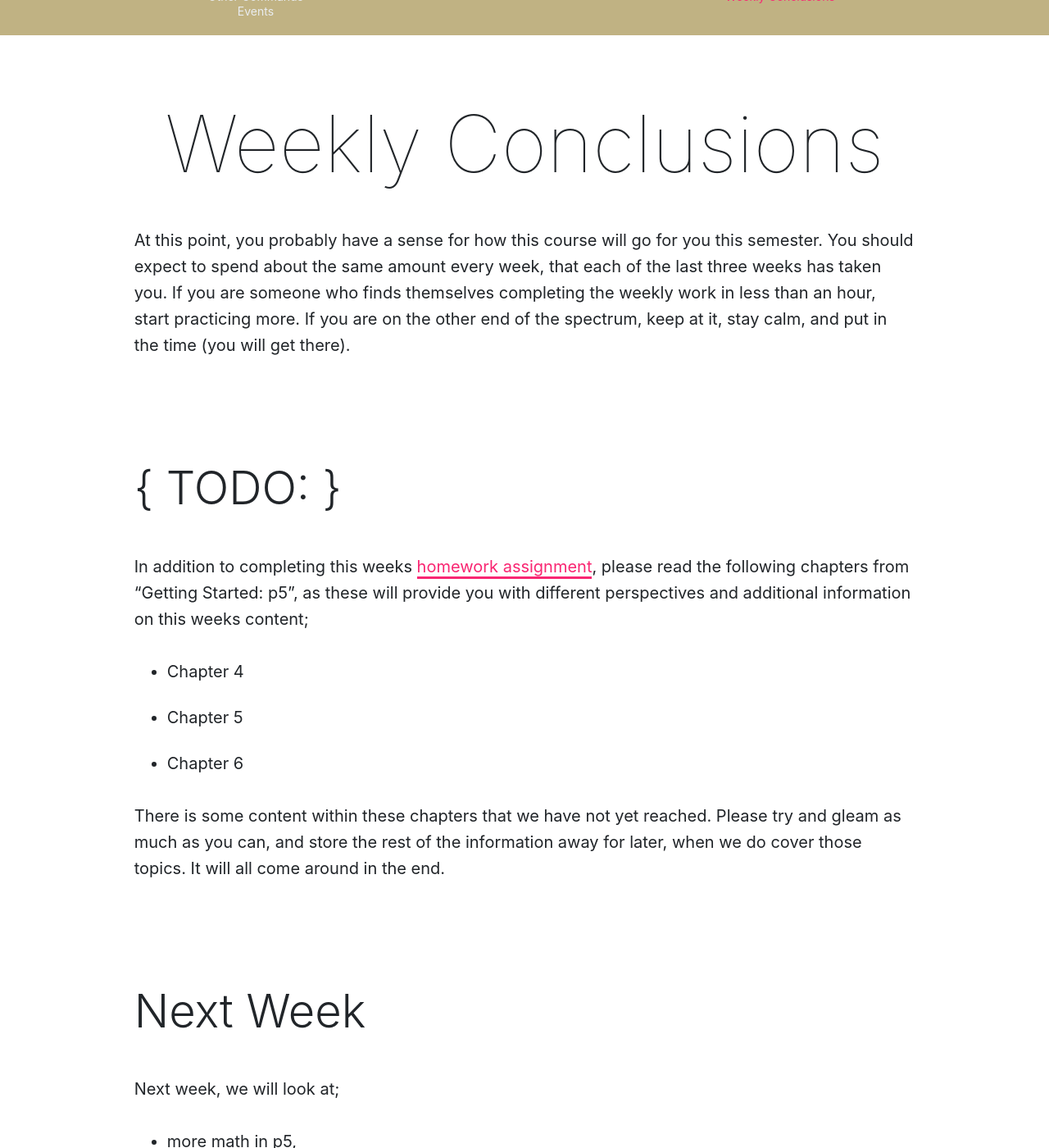
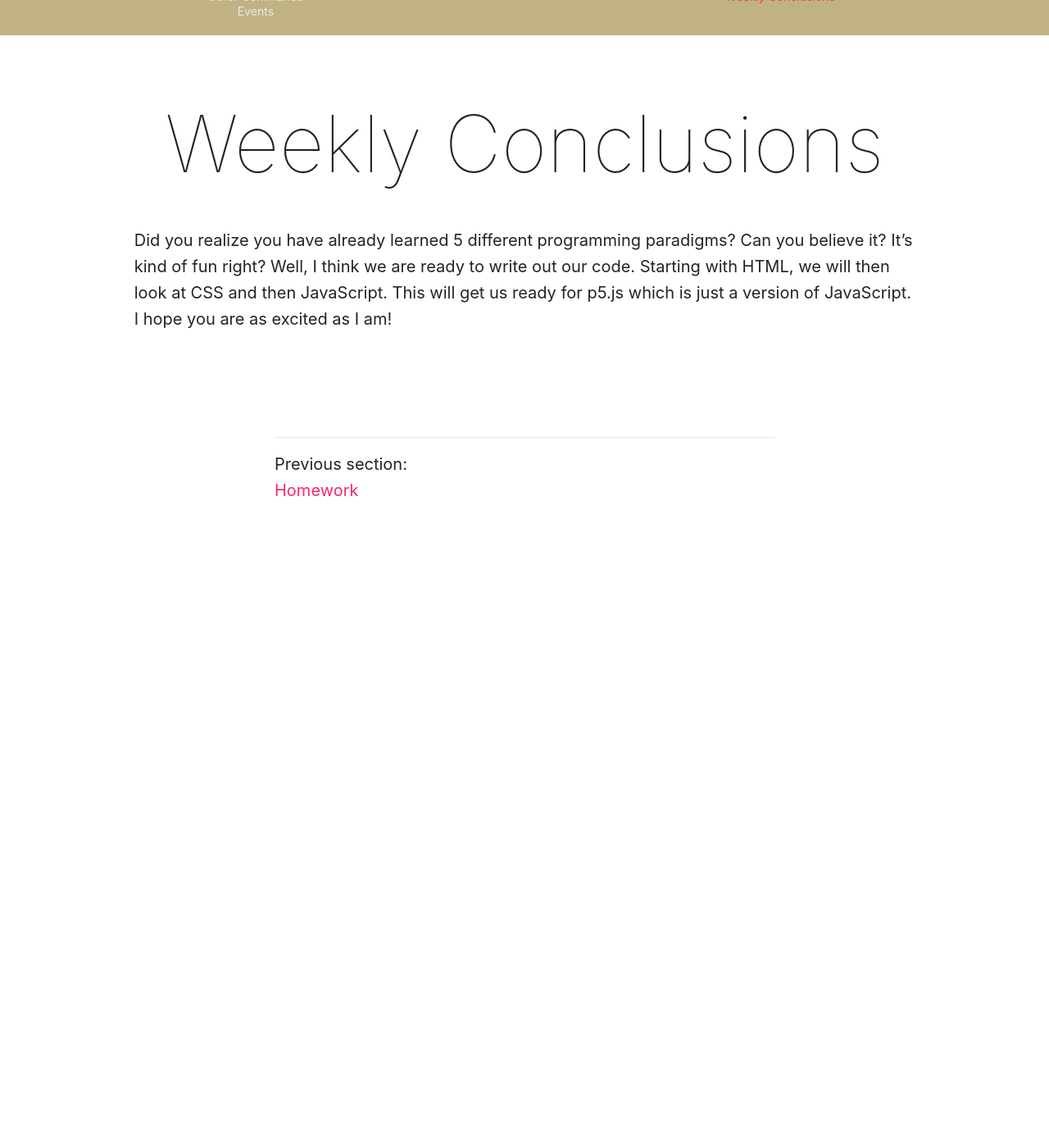
Before and after one commit to Montana-Media-Arts/creative-coding-1-Fall2019, a Jekyll site: the page built from modules/week-5/_posts/2017-03-30-conclusions.md, in a window 1280 px wide and 1400 px high, scrolled down 304 px. Shown: the whole window at 82% size. Built offline with Jekyll 4.4.1, drawn with Linux system fonts in a browser that asks for light colours; nearby versions of some CDN libraries; after the commit the page ends 934 px from its top, so only the background shows below that; some of the changed text lies outside the part shown.

Commit message:
Update 2017-03-30-conclusions.md

```diff
--- a/modules/week-5/_posts/2017-03-30-conclusions.md
+++ b/modules/week-5/_posts/2017-03-30-conclusions.md
@@ -6,24 +6,4 @@ jotted: false
 
 # Weekly Conclusions
 
-At this point, you probably have a sense for how this course will go for you this semester. You should expect to spend about the same amount every week, that each of the last three weeks has taken you. If you are someone who finds themselves completing the weekly work in less than an hour, start practicing more. If you are on the other end of the spectrum, keep at it, stay calm, and put in the time (you will get there).
-
-## { TODO: }
-
-In addition to completing this weeks [homework assignment](https://github.com/Montana-Media-Arts/120_CreativeCoding/wiki/HW-5), please read the following chapters from "Getting Started: p5", as these will provide you with different perspectives and additional information on this weeks content;
-
-- Chapter 4
-- Chapter 5
-- Chapter 6
-
-There is some content within these chapters that we have not yet reached. Please try and gleam as much as you can, and store the rest of the information away for later, when we do cover those topics. It will all come around in the end.
-
-
-## Next Week
-
-Next week, we will look at;
-
-- more math in p5,
-- some functions to help us _avoid math_,
-- how to create random value,
-- and an additional data structure, using "objects"
+Did you realize you have already learned 5 different programming paradigms?  Can you believe it? It's kind of fun right?  Well, I think we are ready to write out our code. Starting with HTML, we will then look at CSS and then JavaScript.  This will get us ready for p5.js which is just a version of JavaScript.  I hope you are as excited as I am!
```
